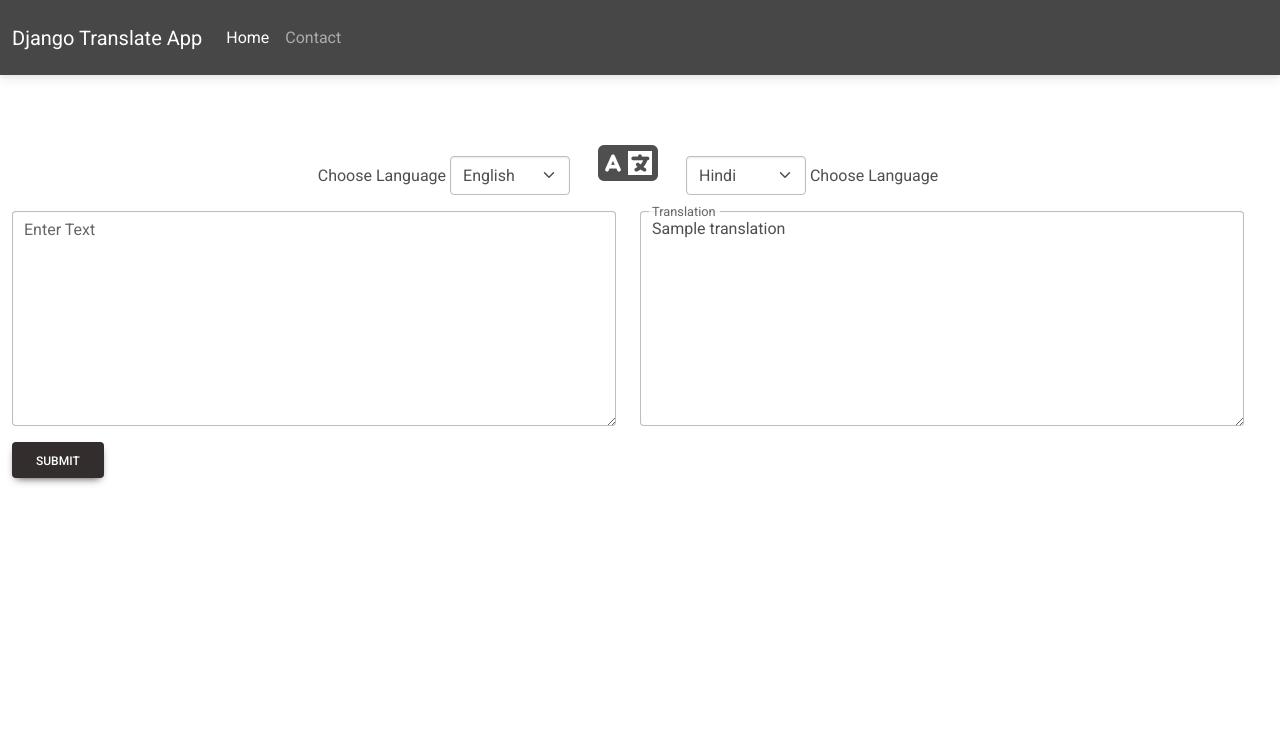
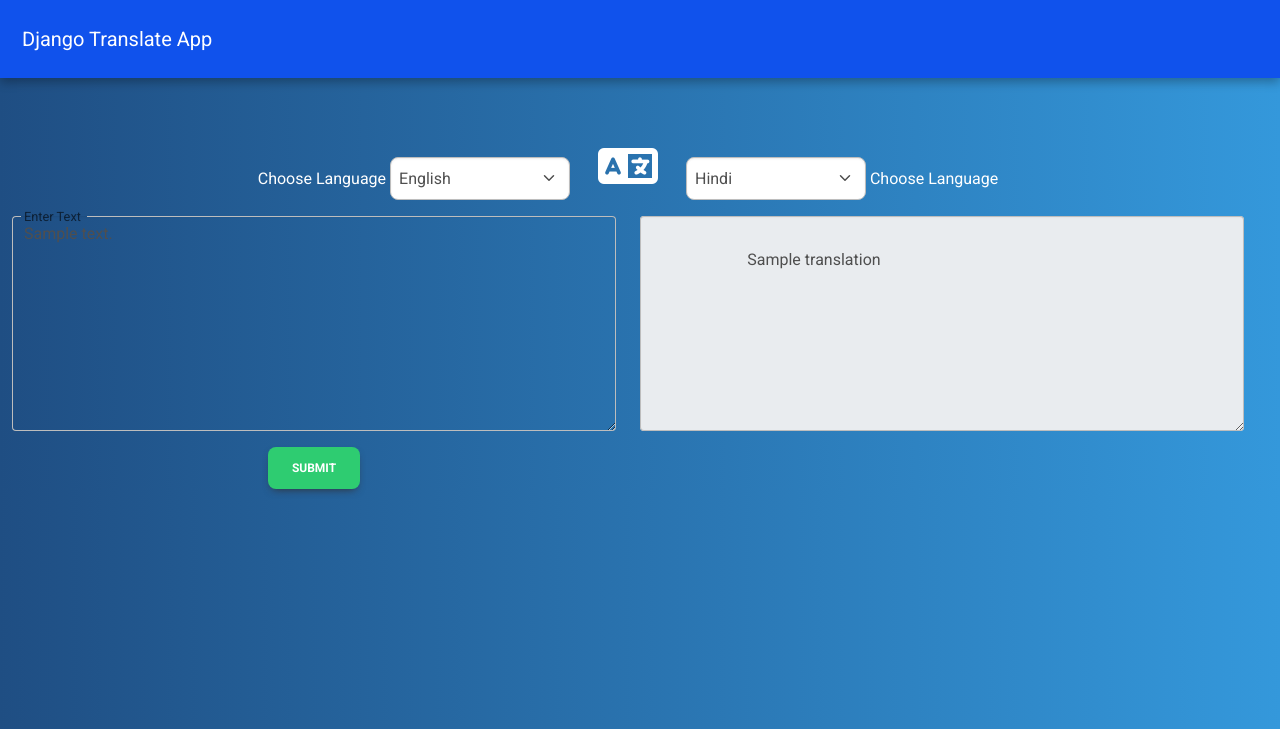
Before and after one commit to Venkat-Kowshik/FAQ, a Django app: template FAQ/translator/translator/app/templates/home.html in a window 1280 px wide. Shown: the top 729 px of the page. Run offline with Django 5.2, Linux system fonts and the light colour scheme; the template is opened without the code that fills it: most values are stand-ins (such as "Sample title", 1, 10 or a date in 2020); some libraries are stand-ins or nearby versions.

Commit message:
UI Updation

```diff
--- a/FAQ/translator/translator/app/templates/home.html
+++ b/FAQ/translator/translator/app/templates/home.html
@@ -6,74 +6,93 @@
     <meta name="viewport" content="width=device-width, initial-scale=1.0">
     <title>Translate</title>
     <!-- Font Awesome -->
-    <link
-    href="https://cdnjs.cloudflare.com/ajax/libs/font-awesome/6.0.0/css/all.min.css"
-    rel="stylesheet"
-    />
+    <link href="https://cdnjs.cloudflare.com/ajax/libs/font-awesome/6.0.0/css/all.min.css" rel="stylesheet" />
     <!-- Google Fonts -->
-    <link
-    href="https://fonts.googleapis.com/css?family=Roboto:300,400,500,700&display=swap"
-    rel="stylesheet"
-    />
+    <link href="https://fonts.googleapis.com/css?family=Roboto:300,400,500,700&display=swap" rel="stylesheet" />
     <!-- MDB -->
-    <link
-    href="https://cdnjs.cloudflare.com/ajax/libs/mdb-ui-kit/6.2.0/mdb.min.css"
-    rel="stylesheet"
-    />
+    <link href="https://cdnjs.cloudflare.com/ajax/libs/mdb-ui-kit/6.2.0/mdb.min.css" rel="stylesheet" />
     <style>
-        .form-select{
-            width: 120px;
+        body {
+            background: linear-gradient(to right, #1f4e83, #3498db);
+            color: white;
+            font-family: 'Roboto', sans-serif;
+            animation: fadeIn 1.5s ease-in;
+        }
+
+        @keyframes fadeIn {
+            from { opacity: 0; }
+            to { opacity: 1; }
+        }
+
+        .form-select, #swap-btn {
+            width: 180px;
+            transition: transform 0.3s ease-in-out;
+            padding: 8px;
+            border-radius: 8px;
+        }
+
+        .form-select:hover, #swap-btn:hover {
+            transform: scale(1.05);
+        }
+
+        textarea {
+            transition: box-shadow 0.3s ease-in-out;
+            border-radius: 10px;
+            padding: 10px;
+        }
+
+        textarea:focus {
+            box-shadow: 0px 0px 12px #ffffff;
+        }
+
+        #btn {
+            transition: all 0.3s ease-in-out;
+            background-color: #2ecc71;
+            border: none;
+            padding: 12px 24px;
+            border-radius: 8px;
+            font-weight: bold;
+        }
+
+        #btn:hover {
+            background-color: #27ae60;
+            transform: scale(1.1);
+        }
+
+        .navbar {
+            background-color: rgba(0, 0, 0, 0.2);
+            padding: 10px;
+            box-shadow: 0px 4px 10px rgba(0, 0, 0, 0.3);
+        }
+
+        .container-fluid {
+            text-align: center;
         }
     </style>
 </head>
 <body>
-
-
     <!-- Navbar -->
-<nav style="background-color: #474747;" class="navbar navbar-expand-lg navbar-dark">
-    <!-- Container wrapper -->
+    <nav style="background-color: #1052ec;" class="navbar navbar-expand-lg navbar-dark">
         <div class="container-fluid my-2">
-      <!-- Navbar brand -->
             <a class="navbar-brand" href="{% url 'home' %}">Django Translate App</a>
-
-      <!-- Toggle button -->
-      <button
-        class="navbar-toggler"
-        type="button"
-        data-mdb-toggle="collapse"
-        data-mdb-target="#navbarSupportedContent"
-        aria-controls="navbarSupportedContent"
-        aria-expanded="false"
-        aria-label="Toggle navigation"
-      >
+            <button class="navbar-toggler" type="button" data-mdb-toggle="collapse" data-mdb-target="#navbarSupportedContent">
                 <i class="fas fa-bars"></i>
             </button>
+            <div class="collapse navbar-collapse" id="navbarSupportedContent">
+                <ul class="navbar-nav me-auto mb-2 mb-lg-0">
+                    <li class="nav-item"><a class="nav-link active" aria-current="page" href="{% url 'home' %}"></a></li>
+                    <li class="nav-item"><a class="nav-link" href="{% url 'home' %}"></a></li>
+                </ul>
+            </div>
+        </div>
+    </nav>
 
-      <!-- Collapsible wrapper -->
-      <div class="collapse navbar-collapse" id="navbarSupportedContent">
-        <!-- Left links -->
-        <ul class="navbar-nav me-auto mb-2 mb-lg-0">
-          <li class="nav-item">
-            <a class="nav-link active" aria-current="page" href="{% url 'home' %}">Home</a>
-          </li>
-          <li class="nav-item">
-            <a class="nav-link" href="{% url 'home' %}">Contact</a>
-          </li>
-        </ul>
-        <!-- Left links -->
-      </div>
-      <!-- Collapsible wrapper -->
-    </div>
-    <!-- Container wrapper -->
-  </nav>
-  <!-- Navbar -->
-
-        <!-- Textarea 8 rows height -->
+    <!-- Textarea for user input and translation -->
     <div class="row container-fluid mt-5">
         <div align="center" class="d-inline-block my-3">
-        <form class="" method="post">
+            <form id="translate-form" method="post">
                 {% csrf_token %}
-        <p class=" d-inline">Choose Language </p>
+                <p class="d-inline">Choose Language</p>
                 <select class="form-select d-inline me-4" required name="fromlanguage">
                     <option value="fr">French</option>
                     <option value="es">Spanish</option>
@@ -97,32 +116,56 @@
                     <option value="yo">Yoruba</option>
                     <option value="hi" selected>Hindi</option>
                 </select>
-          <p class=" d-inline">Choose Language </p>
+                <p class="d-inline">Choose Language</p>
+            </form>
         </div>
+
         <div class="col-6">
             <div class="form-outline inline-block">
-            <textarea onChange="" id="translate" name="translate" class="form-control" rows="8"></textarea>
+                <textarea id="translate" name="translate" class="form-control" rows="8">{{ text_to_translate }}</textarea>
                 <label class="form-label" for="textAreaExample2">Enter Text</label>
             </div>
-        <button id="btn" type="submit" class="btn btn-dark mt-3">
+            <button id="btn" type="submit" class="btn btn-dark mt-3" onclick="submitForm()">
                 Submit
             </button>
-        </form>
         </div>
+
         <div class="col-6">
             <div class="form-outline inline-block">
-                <textarea style="background-color: #ffffff;" id="formControlReadonly" class="form-control" rows="8" readonly>{% if translation %}{{translation}}{% endif %}</textarea>
-                <label class="form-label" for="textAreaExample2">Translation</label>
+                <textarea id="translatedText" class="form-control" rows="8" readonly>
+                    {% if translation %}
+                        {{ translation }}
+                    {% endif %}
+                </textarea>
             </div>
         </div>
     </div>
 
+    <script>
+        // Function to handle form submission and fetch translation dynamically
+        function submitForm() {
+            var form = document.getElementById('translate-form');
+            var formData = new FormData(form);
 
+            fetch('/translate/', {
+                method: 'POST',
+                body: formData,
+                headers: {
+                    'X-CSRFToken': '{{ csrf_token }}',
+                }
+            })
+            .then(response => response.json())
+            .then(data => {
+                // Update translated text field
+                document.getElementById('translatedText').value = data.translated_text;
+                // Keep the input text intact
+                document.getElementById('translate').value = formData.get('translate');
+            })
+            .catch(error => console.error('Error:', error));
+        }
+    </script>
 
     <!-- MDB -->
-<script
-type="text/javascript"
-src="https://cdnjs.cloudflare.com/ajax/libs/mdb-ui-kit/6.2.0/mdb.min.js"
-></script>
+    <script type="text/javascript" src="https://cdnjs.cloudflare.com/ajax/libs/mdb-ui-kit/6.2.0/mdb.min.js"></script>
 </body>
 </html>
```
Lines whose indentation alone changed are shown as unchanged.
